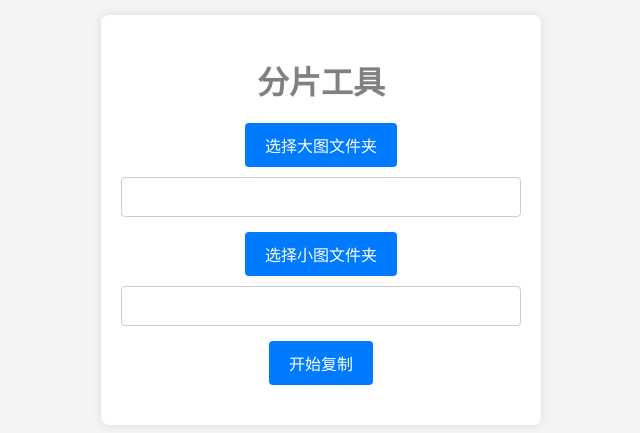
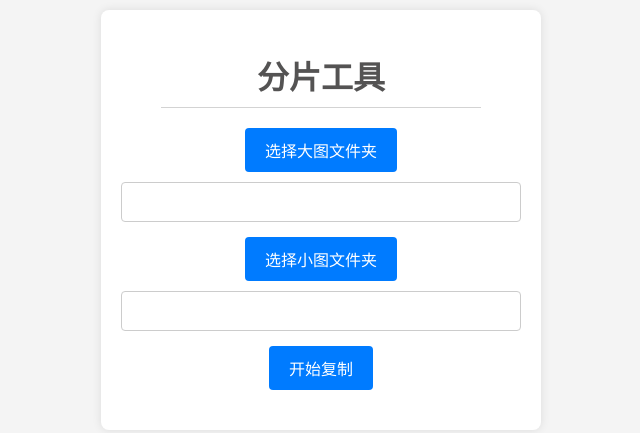
Before and after one commit to JoneZhu/pic-partitioner, a plain HTML site: page index.html in a window 1280 px wide. Shown: the part 180-613 px from the top of the page, without its empty margins (319-959 px from the left). Drawn offline with Linux system fonts and the light colour scheme.

Commit message:
修改样式

```diff
--- a/index.html
+++ b/index.html
@@ -7,6 +7,25 @@
     <link rel="stylesheet" href="styles.css?v=1.0.3">
     <link rel="shortcut icon" href="/favicon.ico" type="image/x-icon">
     <link rel="icon" href="/favicon.ico" type="image/x-icon">
+    <style>
+        .title {
+            color: #545353; /* 浅灰色 */
+            text-align: center;
+            padding-bottom: 10px;
+            position: relative;
+        }
+        .title::after {
+            content: '';
+            display: block;
+            width: 80%;
+            height: 1px;
+            background-color: #D3D3D3; /* 浅灰色 */
+            position: absolute;
+            bottom: 0;
+            left: 50%;
+            transform: translateX(-50%);
+        }
+    </style>
 </head>
 <body>
     <div class="container">
--- a/styles.css
+++ b/styles.css
@@ -10,7 +10,21 @@ body {
 }
 
 .title {
-    color: #808080; /* 浅灰色 */
+    color: #545353; /* 浅灰色 */
+    text-align: center;
+    padding-bottom: 10px;
+    position: relative;
+}
+.title::after {
+    content: '';
+    display: block;
+    width: 80%;
+    height: 1px;
+    background-color: #D3D3D3; /* 浅灰色 */
+    position: absolute;
+    bottom: 0;
+    left: 50%;
+    transform: translateX(-50%);
 }
 
 .container {
```
